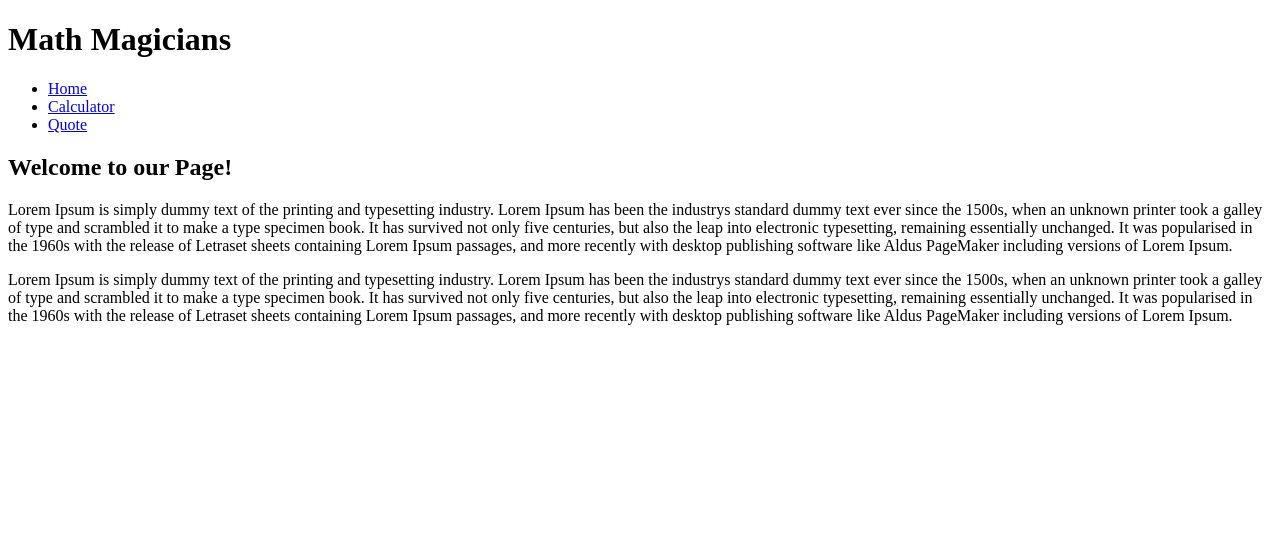
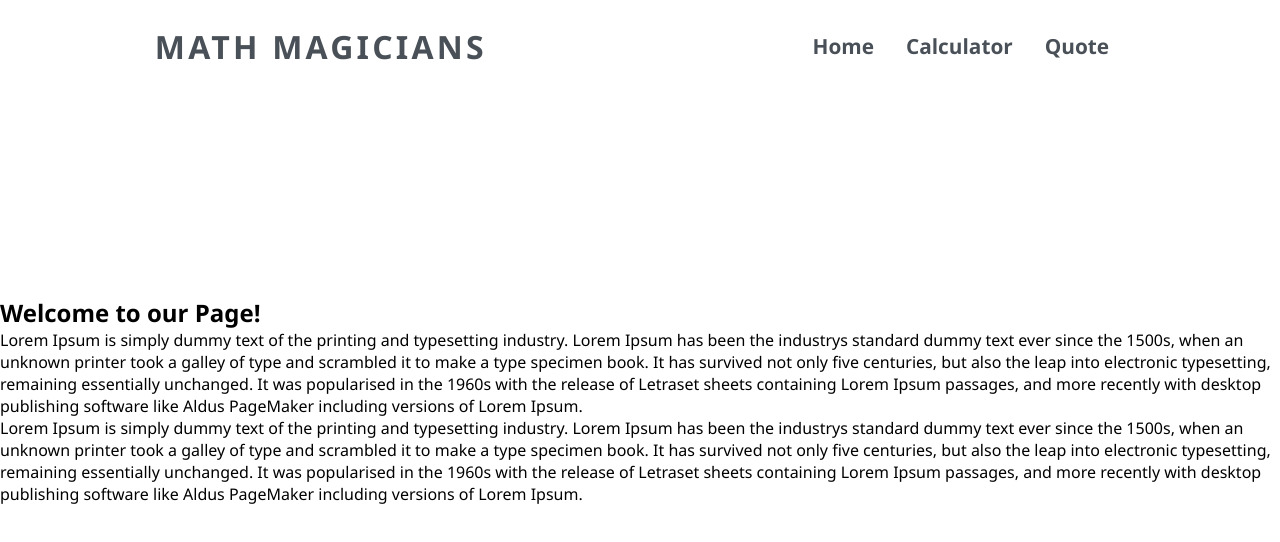
Before and after one commit to binhussen/math-magicians, a React (Create React App) app: page / in a window 1280 px wide. Shown: the top 542 px of the page. Built offline with nearby package versions, Linux system fonts and the light colour scheme.

Commit message:
Style Header

```diff
--- a/src/App.js
+++ b/src/App.js
@@ -2,12 +2,12 @@ import { Route, Routes } from 'react-router-dom';
 import './App.css';
 import Calculator from './components/Calulator';
 import Home from './components/Home';
-import Navbar from './components/NavBar';
 import Quote from './components/Quote';
+import Header from './components/Header';
 
 const App = () => (
   <>
-    <Navbar />
+    <Header />
     <Routes>
       <Route path="/" element={<Home />} />
       <Route path="/calculator" element={<Calculator />} />
--- /dev/null
+++ b/src/components/Header.css
@@ -0,0 +1,38 @@
+.header{
+  width: 100vw;
+    position: fixed;
+    top: 0px;
+    padding: 1rem 0px;
+    color: #495057;
+    display: flex;
+    align-items: center;
+    justify-content: space-around;
+}
+
+.title{
+  font-size: 2rem;
+    font-weight: 600;
+    text-transform: uppercase;
+    letter-spacing: 0.2rem;
+}
+
+.navbar {
+  list-style-type: none;
+    display: flex;
+    flex-direction: row;
+    font-size: 1.3rem;
+}
+
+.nav-item {
+      padding: 1rem;
+    font-weight: bold;
+}
+
+a{
+  text-decoration: none;
+  color: #495057;
+}
+
+.nav-item > a:hover {
+  color: rgb(54, 54, 54);
+}
--- /dev/null
+++ b/src/components/Header.js
@@ -0,0 +1,23 @@
+import './Header.css';
+import { Link } from 'react-router-dom';
+
+const Header = () => (
+  <header className="header">
+    <h1 className="title">Math Magicians</h1>
+    <nav>
+      <ul className="navbar">
+        <li className="nav-item">
+          <Link to="/">Home</Link>
+        </li>
+        <li className="nav-item">
+          <Link to="/calculator">Calculator</Link>
+        </li>
+        <li className="nav-item">
+          <Link to="/quote">Quote</Link>
+        </li>
+      </ul>
+    </nav>
+  </header>
+);
+
+export default Header;
--- a/src/components/Home.js
+++ b/src/components/Home.js
@@ -4,8 +4,8 @@ import './Home.css';
 
 const Home = () => (
   <section>
-    <h2>Welcome to our Page!</h2>
-    <p>
+    <h2 className="heading">Welcome to our Page!</h2>
+    <p className="content">
       Lorem Ipsum is simply dummy text of the printing and typesetting
       industry. Lorem Ipsum has been the industrys standard dummy text ever
       since the 1500s, when an unknown printer took a galley of type and
@@ -16,7 +16,7 @@ const Home = () => (
       with desktop publishing software like Aldus PageMaker including versions
       of Lorem Ipsum.
     </p>
-    <p>
+    <p className="content">
       Lorem Ipsum is simply dummy text of the printing and typesetting
       industry. Lorem Ipsum has been the industrys standard dummy text ever
       since the 1500s, when an unknown printer took a galley of type and
--- a/src/components/NavBar.js
+++ /dev/null
@@ -1,23 +0,0 @@
-import './NavBar.css';
-import { Link } from 'react-router-dom';
-
-const Navbar = () => (
-  <header>
-    <h1>Math Magicians</h1>
-    <nav>
-      <ul>
-        <li>
-          <Link to="/">Home</Link>
-        </li>
-        <li>
-          <Link to="/calculator">Calculator</Link>
-        </li>
-        <li>
-          <Link to="/quote">Quote</Link>
-        </li>
-      </ul>
-    </nav>
-  </header>
-);
-
-export default Navbar;
--- a/src/components/Quote.js
+++ b/src/components/Quote.js
@@ -4,8 +4,8 @@ import './Quote.css';
 
 const Quote = () => (
   <section>
-    <h2>Quote of the Day</h2>
-    <p>
+    <h2 className="heading">Quote of the Day</h2>
+    <p className="content">
       Mathematics is not about numbers, equations, computations, or
       algorithms: It is about understanding. -- William Paul Thurston
     </p>
--- a/src/index.css
+++ b/src/index.css
@@ -1 +1,14 @@
 /** @format */
+* {
+  box-sizing: border-box;
+  margin: 0;
+  padding: 0;
+}
+
+body {
+  font-family: "Segoe UI", Arial, sans-serif;
+  align-items: center;
+    display: flex;
+    justify-content: center;
+    min-height: 100vh;
+}
```
Also changed, not shown: src/components/NavBar.css (deleted).
